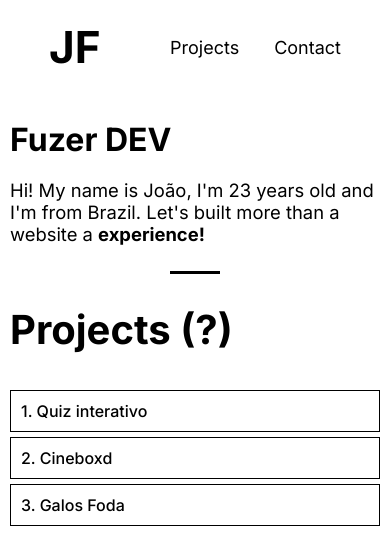
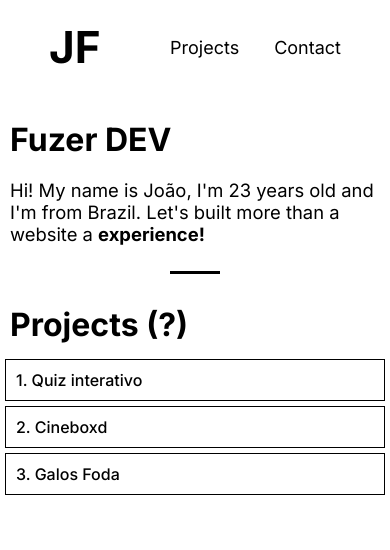
Before and after one commit to Fuuuzer/portfolio, a React (Vite) app: page / in a window 390 px wide. Shown: the top 550 px of the page. Built offline with nearby package versions, Linux system fonts and the light colour scheme.

Commit message:
mobile crazy boy

```diff
--- a/src/index.css
+++ b/src/index.css
@@ -232,45 +232,20 @@ h1:has(+ p:hover)::after {
         position: relative;
 
         &::before {
-          content: "";
-          position: absolute;
-          width: 50px;
           top: -24px;
-          height: 3px;
-          align-self: center;
-          display: block;
-          background: #000;
         }
 
         h2 {
-          font-size: 2.5rem;
+          font-size: 2rem;
           padding: 10px;
           cursor: pointer;
-          display: inline-block;
-          position: relative;
-          /* align-self: flex-end; */
-          mix-blend-mode: difference;
-          background: #fff;
+        }
 
-          &::after {
-            content: "";
-            position: absolute;
-            inset: 0;
-            width: 0;
-            height: 100%;
-            background: #fff;
-            transition: width 0.2s ease;
-            mix-blend-mode: difference;
-          }
-
-          &:hover::after {
-            width: 100%;
-          }
-        }
         .projects-cards {
           display: grid;
-          padding: 10px;
-          width: 100dvw;
+          padding: 5px;
+          /* width: 100dvw; */
+          margin-top: 0px;
 
           .card-projects {
             /* padding: 10px; */
```
